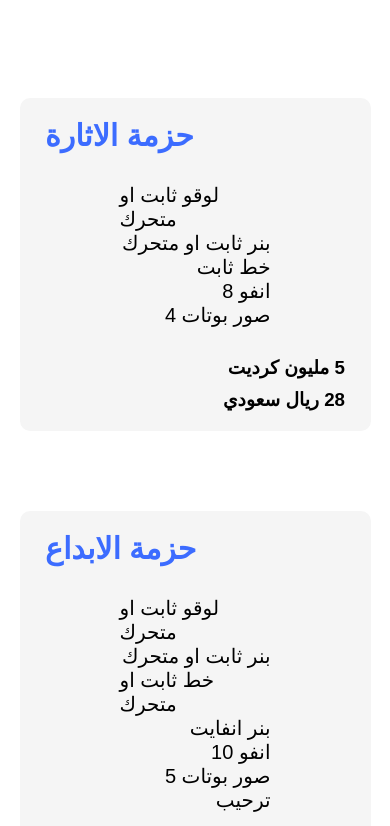
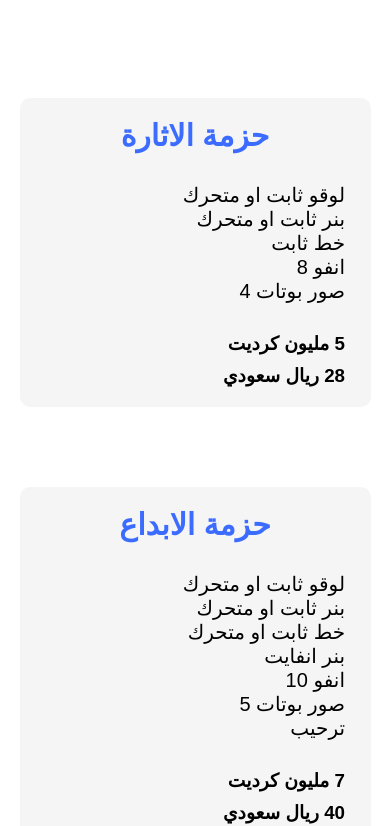
Before and after one commit to Mo7010/lamsa, a Vue app: page / in a window 390 px wide. Shown: the part 1526-2352 px from the top of the page. Built offline with nearby package versions, Linux system fonts and the light colour scheme; a web font is replaced by a local one.

Commit message:
Update HomeView.vue

```diff
--- a/src/views/HomeView.vue
+++ b/src/views/HomeView.vue
@@ -345,7 +345,16 @@ main{
   .cont1 p{
     font-size:20px;
   }
-  .prices .card h2,.pricrs .card .info,.prices .card .price{
+
+  .prices .card{
+    display:flex;
+    flex-direction:column;
+    justify-content:center;
+    align-items:center;
+    text-align:center;
+  }
+
+  .prices .card h2,.prices .card .info,.prices .card .price{
     width:300px;
   }
   .home{
```
